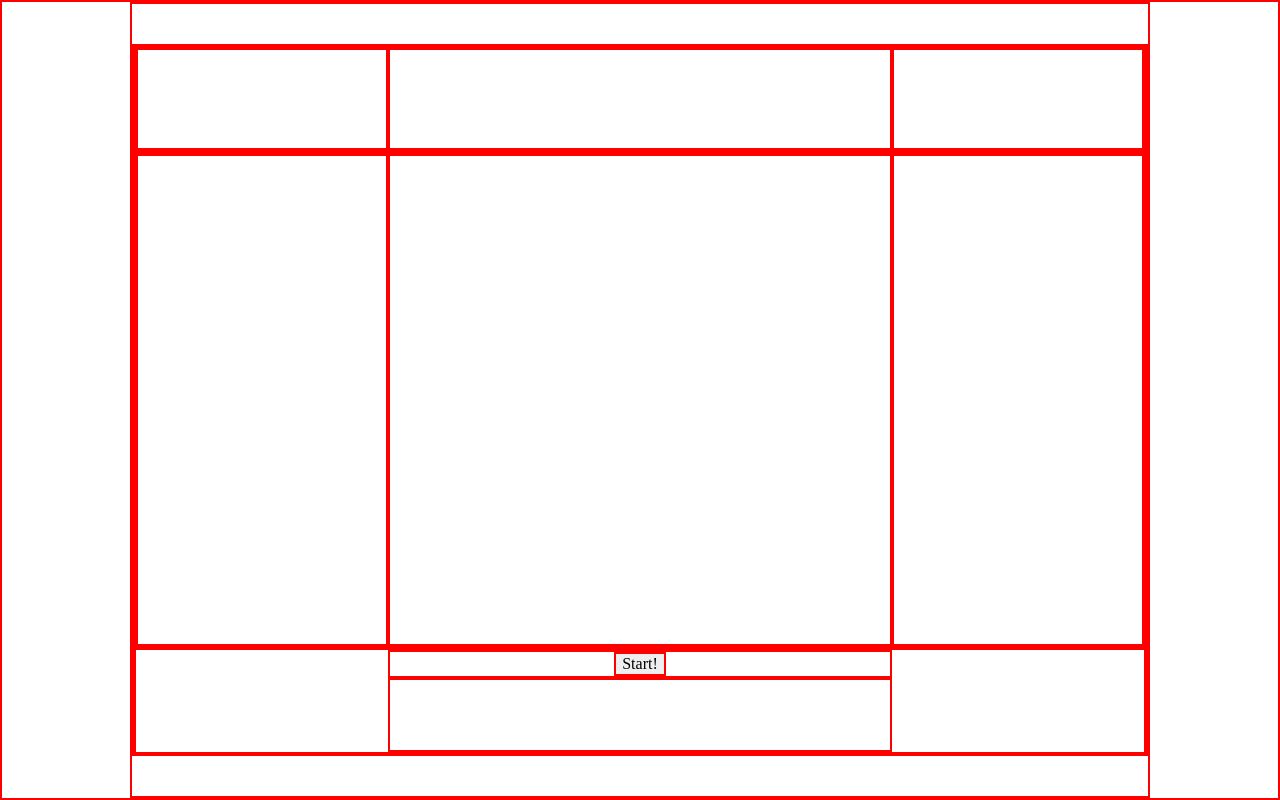
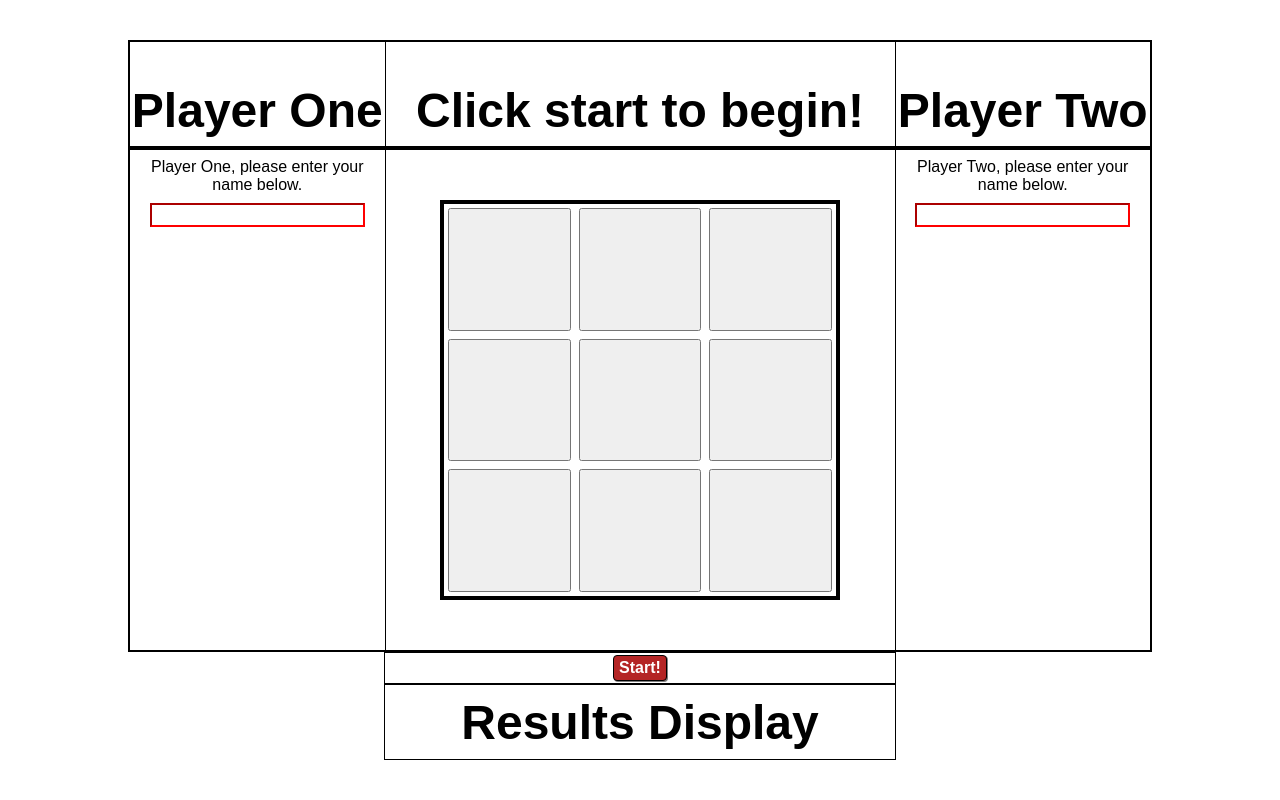
Before and after one commit to chrisdb88/tic-tac-toe, a plain HTML site: page index.html in a window 1280 px wide. Drawn offline with Linux system fonts and the light colour scheme.

Commit message:
re-working js to work with DOM

```diff
--- a/index.html
+++ b/index.html
@@ -8,20 +8,38 @@
         <script src="./javascript.js" defer></script>
     </head>
     <body>
-        <div class="mainContainer">
+        <div class="mainContainer" id="noBorder">
             <div class="topSegment similarSegment">
-                <div class="nameTag similarFlexSide"></div>
-                <div class="promptText similarFlexMid"></div>
-                <div class="nameTag similarFlexSide"></div>
+                <div class="nameTag similarFlexSide playerOneTag" id="noRightBorder">Player One</div>
+                <div class="promptText similarFlexMid">Click start to begin!</div>
+                <div class="nameTag similarFlexSide playerTwoTag" id="noLeftBorder">Player Two</div>
             </div>
             <div class="midSegment">
-                <div class="nameEntry playerOne similarFlexSide"></div>
-                <div class="gridBoard similarFlexMid"></div>
-                <div class="nameEntry playerTwo similarFlexSide"></div>
+                <div class="nameEntry playerOneBanner similarFlexSide" id="noRightBorder">
+                    <label class="playerLabel">Player One, please enter your name below.</label>
+                    <input class="playerInput" type="text" minlength="1" maxlength="12" id="playerOneInput" required>
+                </div>
+                <div class="gridBoardContainer similarFlexMid">
+                    <div class="gridBoard" id="boardBorder">
+                        <button class="posButton" id="1"></button>
+                        <button class="posButton" id="2"></button>
+                        <button class="posButton" id="3"></button>
+                        <button class="posButton" id="4"></button>
+                        <button class="posButton" id="5"></button>
+                        <button class="posButton" id="6"></button>
+                        <button class="posButton" id="7"></button>
+                        <button class="posButton" id="8"></button>
+                        <button class="posButton" id="9"></button>
+                    </div>
+                </div>
+                <div class="nameEntry playerTwoBanner similarFlexSide" id="noLeftBorder">
+                    <label class="playerLabel">Player Two, please enter your name below.</label>
+                    <input class="playerInput" type="text" minlength="1" maxlength="12" id="playerTwoInput" required>
+                </div>
             </div>
-            <div class="bottomSegment similarSegment">
+            <div class="bottomSegment similarSegment" id="noBorder">
                 <div class="startContainer"><button class="startRestart">Start!</button></div>
-                <div class="finalDisplay"></div>
+                <div class="finalDisplay">Results Display</div>
             </div>
         </div>
     </body>
--- a/javascript.js
+++ b/javascript.js
@@ -2,6 +2,16 @@
 
 
 const game = (function() {
+
+    const playerOneTag = document.querySelector(".playerOneTag")
+    const playerTwoTag = document.querySelector(".playerTwoTag")
+    const promptText = document.querySelector(".promptText")
+    const playerOneInput = document.querySelector("#playerOneInput")
+    const playerTwoInput = document.querySelector("#playerTwoInput")
+    const finalDisplay = document.querySelector(".finalDisplay")
+    const boardButtons = document.querySelectorAll(".posButton")
+    const startRestartButton = document.querySelector(".startRestart")
+
     const winningCombos = [
         [1, 2, 3],
         [4, 5, 6],
@@ -32,43 +42,57 @@ const game = (function() {
         claimedPositions: []
     }
 
-    let focusedPlayer = playerOne
     let playerTurn = playerOne
 
-    function requestName() {
-        let playerNo
-        if (focusedPlayer === playerOne) {
-            playerNo = 1
-        } else if (focusedPlayer === playerTwo) {
-            playerNo = 2
-        }
-        console.log(`Player ${playerNo.toString()}, what is your name?\nType: game.enterName("yourNameHere")`)
-    };
+    // function requestName() {
+    //     let playerNo
+    //     if (focusedPlayer === playerOne) {
+    //         playerNo = 1
+    //     } else if (focusedPlayer === playerTwo) {
+    //         playerNo = 2
+    //     }
+    //     console.log(`Player ${playerNo.toString()}, what is your name?\nType: game.enterName("yourNameHere")`)
+    // };
 
-    requestName()
+    // requestName()
 
-    function enterName(name) {
-        if (gameStarted === false) {
-            if (typeof name !== "string" || name === "" || (playerOne.name || playerTwo.name) === name) {
-                console.log("Invalid input! Please enter your name contained in parenthesis.")
-                requestName()
-            } else {
-                focusedPlayer.name = name
-                if (focusedPlayer === playerOne) {
-                    console.log(`Okay! ${focusedPlayer.name} is player one!`)
-                    focusedPlayer = playerTwo
-                    requestName()
-                } else {
-                    console.log(`Okay! ${focusedPlayer.name} is player two!\n The game has begun!`)
-                    gameStarted = true
-                    console.log(gameBoardString)
-                    console.log(`${playerTurn.name}, choose a position between 1-9 with game.claimPos(1-9).`)
-                }
+    function inputName(playerNo, name) {
+        if ((playerNo === 1 || playerNo === 2) && typeof name === "string" && name.length >= 1 && name.length <= 12) {
+            if (playerNo === 1) {
+                playerOneInput.value = name
+                console.log(`Player one input name set to ${name}.`)
+            } else if (playerNo === 2) {
+                playerTwoInput.value = name
+                console.log(`Player two input name set to ${name}.`)
             }
         } else {
-            console.log("The game has already begun!")
+            console.log("Invalid input! Enter 1 or 2 for the player number, and a string between 1 and 12 characters for the name.")
+            // console.log(`Missing player name(s)!\nPlayer 1: ${playerOne.name}\nPlayer 2: ${playerTwo.name}`)
         }
     }
+
+    // function enterName(name) {
+    //     if (gameStarted === false) {
+    //         if (typeof name !== "string" || name === "" || (playerOne.name || playerTwo.name) === name) {
+    //             console.log("Invalid input! Please enter your name contained in parenthesis.")
+    //             requestName()
+    //         } else {
+    //             focusedPlayer.name = name
+    //             if (focusedPlayer === playerOne) {
+    //                 console.log(`Okay! ${focusedPlayer.name} is player one!`)
+    //                 focusedPlayer = playerTwo
+    //                 requestName()
+    //             } else {
+    //                 console.log(`Okay! ${focusedPlayer.name} is player two!\n The game has begun!`)
+    //                 gameStarted = true
+    //                 console.log(gameBoardString)
+    //                 console.log(`${playerTurn.name}, choose a position between 1-9 with game.claimPos(1-9).`)
+    //             }
+    //         }
+    //     } else {
+    //         console.log("The game has already begun!")
+    //     }
+    //}  gameStarted, focusedPlayer, requestName() is just a console log
 
     function gameReset() {
         gameBoardArray = ["1", "2", "3", "4", "5", "6", "7", "8", "9"]
@@ -77,12 +101,10 @@ const game = (function() {
         playerOne.claimedPositions = []
         playerTwo.name = ''
         playerTwo.claimedPositions = []
-        focusedPlayer = playerOne
         playerTurn = playerOne
         gameStarted = false
         gameWon = false
         roundsCounter = 1
-        requestName()
     }
 
     function claimPos(pos) {
@@ -116,7 +138,6 @@ const game = (function() {
                 } else {
                     console.log(`Game! ${playerTurn.name} wins!\nNew game!`)
                 }
-
                 gameReset()
             } else {
                 if (playerTurn === playerOne) {
@@ -136,8 +157,36 @@ const game = (function() {
             console.log("Invalid input! Please enter a number between 1-9")
         }
     }
+
+    function startGame() {
+        if (typeof playerOneInput.value === "string" && playerOneInput.value.length >= 1 && playerOneInput.value.length <= 12
+            && typeof playerTwoInput.value === "string" && playerTwoInput.value.length >= 1 && playerTwoInput.value.length <= 12)
+            {
+
+
+            } else {
+
+            }
+    }
+
+    startRestartButton.addEventListener("click", function() {
+        gameReset()
+        startGame()
+    })
+
+    boardButtons.forEach(function(button) {
+        button.addEventListener('click', function() {
+            // pos & game status check
+        })
+    })
+
+
+    // console function for starting / restarting the game functioning identically to the button.
+
+
     return {
-        enterName,
+        startGame,
+        inputName,
         claimPos
     }
 })();
--- a/styles.css
+++ b/styles.css
@@ -172,6 +172,7 @@ html {
 
 * {
     box-sizing: border-box;
+    font-family: Arial, Helvetica, sans-serif;
 }
 
 body, html {
@@ -187,6 +188,10 @@ body {
   align-items: center;
 }
 
+.mainContainer div {
+  border: 1px solid black;
+}
+
 .mainContainer {
   display: flex;
   flex-direction: column;
@@ -194,6 +199,18 @@ body {
   width: 100%;
 }
 
+#noBorder {
+  border-style: hidden;
+}
+
+#noRightBorder {
+  border-right: 0px;
+
+}
+
+#noLeftBorder {
+  border-left: 0px;
+}
 
 .similarSegment {
   flex: 1 1 15%;
@@ -225,16 +242,92 @@ body {
 }
 
 .startContainer {
-  flex: 1 1 20%;
+  flex: 1 1 30%;
   display: flex;
   justify-content: center;
   align-items: center;
 }
 
-.finalDisplay {
-  flex: 1 1 80%;
+.startRestart {
+  border-radius: 4px;
+  padding: 3px 5px;
+  background-color: rgb(180, 37, 37);
+  color: white;
+  font-weight: 800;
+  border: 1px solid black;
+  box-shadow: 1px 1px rgb(0, 0, 0, 0.5);
 }
 
-* {
+.startRestart:hover {
+  filter: brightness(90%)
+}
+
+.finalDisplay {
+  flex: 1 1 70%;
+}
+
+.nameTag, .promptText, .finalDisplay {
+  text-align: center;
+  display: flex;
+  justify-content: center;
+  font-size: 3rem;
+  font-weight: 700;
+}
+
+.nameTag, .promptText {
+  align-items: flex-end;
+  padding-bottom: 8px;
+}
+
+.nameEntry {
+  display: flex;
+  flex-direction: column;
+  align-items: center;
+  text-align: center;
+  padding-top: 8px;
+}
+
+.playerLabel {
+  font-size: 1rem;
+  padding: 0 8px 8px;
+}
+
+.playerInput {
+  text-align: center;
+}
+
+.playerInput:invalid {
+  border-color: red;
+}
+
+.finalDisplay {
+  align-items: center;
+}
+
+.gridBoardContainer {
+  display: flex;
+  justify-content: center;
+  align-items: center;
+}
+
+.gridBoard {
+  width: 400px;
+  height: 400px;
+  display: grid;
+  padding: 4px;
+  gap: 8px;
+  grid-template: repeat(3, 1fr) / repeat(3, 1fr);
+}
+
+#boardBorder {
+  border-width: 4px;
+}
+
+.posButton {
+  font-size: 6rem;
+  font-weight: 800;
+}
+
+/* * {
   border: 2px solid red;
-}
+} */
```
